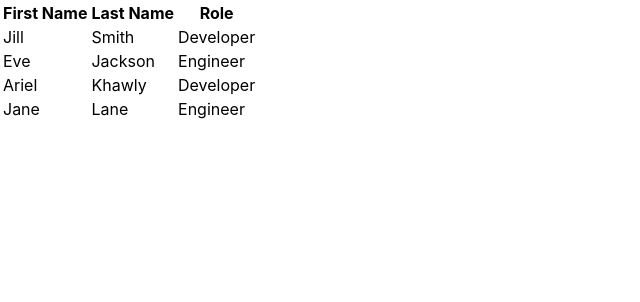
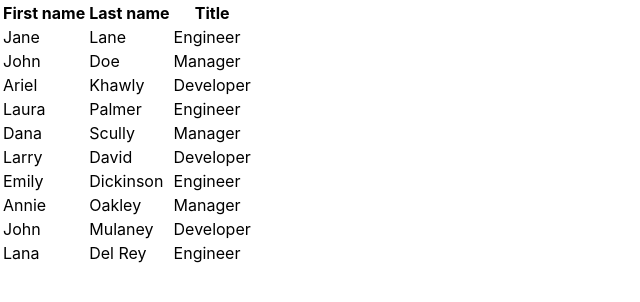
Before and after one commit to arielkhawly/homework-19, a React (Create React App) app in the folder hw-19/: page / in a window 1280 px wide. Shown: the top 302 px of the page, without its empty margins (0-640 px from the left). Built offline with nearby package versions, Linux system fonts and the light colour scheme.

Commit message:
data entry

```diff
--- a/hw-19/package.json
+++ b/hw-19/package.json
@@ -8,7 +8,8 @@
     "@testing-library/user-event": "^7.2.1",
     "react": "^16.13.1",
     "react-dom": "^16.13.1",
-    "react-scripts": "3.4.1"
+    "react-scripts": "3.4.1",
+    "react-table-filter": "^2.0.1"
   },
   "scripts": {
     "start": "react-scripts start",
--- a/hw-19/src/components/UserTable.js
+++ b/hw-19/src/components/UserTable.js
@@ -1,34 +1,120 @@
-import React, {Fragment} from "react";
+import React from "react";
 
 function UserTable() {
-    return(
+    const tableData = [
+        {
+            first_name: 'Jane',
+            last_name: 'Lane',
+            title: 'Engineer'
+        },
+        {
+            first_name: 'John',
+            last_name: 'Doe',
+            title: 'Manager'
+        },
+        {
+            first_name: 'Ariel',
+            last_name: 'Khawly',
+            title: 'Developer'
+        },
+        {
+            first_name: 'Laura',
+            last_name: 'Palmer',
+            title: 'Engineer'
+        },
+        {
+            first_name: 'Dana',
+            last_name: 'Scully',
+            title: 'Manager'
+        },
+        {
+            first_name: 'Larry',
+            last_name: 'David',
+            title: 'Developer'
+        },
+        {
+            first_name: 'Emily',
+            last_name: 'Dickinson',
+            title: 'Engineer'
+        },
+        {
+            first_name: 'Annie',
+            last_name: 'Oakley',
+            title: 'Manager'
+        },
+        {
+            first_name: 'John',
+            last_name: 'Mulaney',
+            title: 'Developer'
+        },
+        {
+            first_name: 'Lana',
+            last_name: 'Del Rey',
+            title: 'Engineer'
+        }
+    ]
+    console.log({ tableData })
+    return (
         <table>
+            <thead>
+                <th>First name</th>
+                <th>Last name</th>
+                <th>Title</th>
+            </thead>
             <tr>
-    <th>First Name</th>
-    <th>Last Name</th>
-    <th>Role</th>
+                <td>{tableData[0].first_name} </td>
+                <td>{tableData[0].last_name} </td>
+                <td>{tableData[0].title} </td>
+            </tr>
+            <tbody>
+            <tr>
+                <td>{tableData[1].first_name} </td>
+                <td>{tableData[1].last_name} </td>
+                <td>{tableData[1].title} </td>
             </tr>
             <tr>
-    <td>Jill</td>
-    <td>Smith</td>
-    <td>Developer</td>
+                <td>{tableData[2].first_name} </td>
+                <td>{tableData[2].last_name} </td>
+                <td>{tableData[2].title} </td>
             </tr>
             <tr>
-    <td>Eve</td>
-    <td>Jackson</td>
-    <td>Engineer</td>
+                <td>{tableData[3].first_name} </td>
+                <td>{tableData[3].last_name} </td>
+                <td>{tableData[3].title} </td>
             </tr>
             <tr>
-    <td>Ariel</td>
-    <td>Khawly</td>
-    <td>Developer</td>
+                <td>{tableData[4].first_name} </td>
+                <td>{tableData[4].last_name} </td>
+                <td>{tableData[4].title} </td>
             </tr>
             <tr>
-    <td>Jane</td>
-    <td>Lane</td>
-    <td>Engineer</td>
+                <td>{tableData[5].first_name} </td>
+                <td>{tableData[5].last_name} </td>
+                <td>{tableData[5].title} </td>
             </tr>
+            <tr>
+                <td>{tableData[6].first_name} </td>
+                <td>{tableData[6].last_name} </td>
+                <td>{tableData[6].title} </td>
+            </tr>
+            <tr>
+                <td>{tableData[7].first_name} </td>
+                <td>{tableData[7].last_name} </td>
+                <td>{tableData[7].title} </td>
+            </tr>
+            <tr>
+                <td>{tableData[8].first_name} </td>
+                <td>{tableData[8].last_name} </td>
+                <td>{tableData[8].title} </td>
+            </tr>
+            <tr>
+                <td>{tableData[9].first_name} </td>
+                <td>{tableData[9].last_name} </td>
+                <td>{tableData[9].title} </td>
+            </tr>
+            </tbody>
         </table>
+
     )
 }
 export default UserTable;
```
Also changed, not shown: 1 other file (tests, documents, lock files or other folders). Lines whose indentation alone changed are shown as unchanged.
